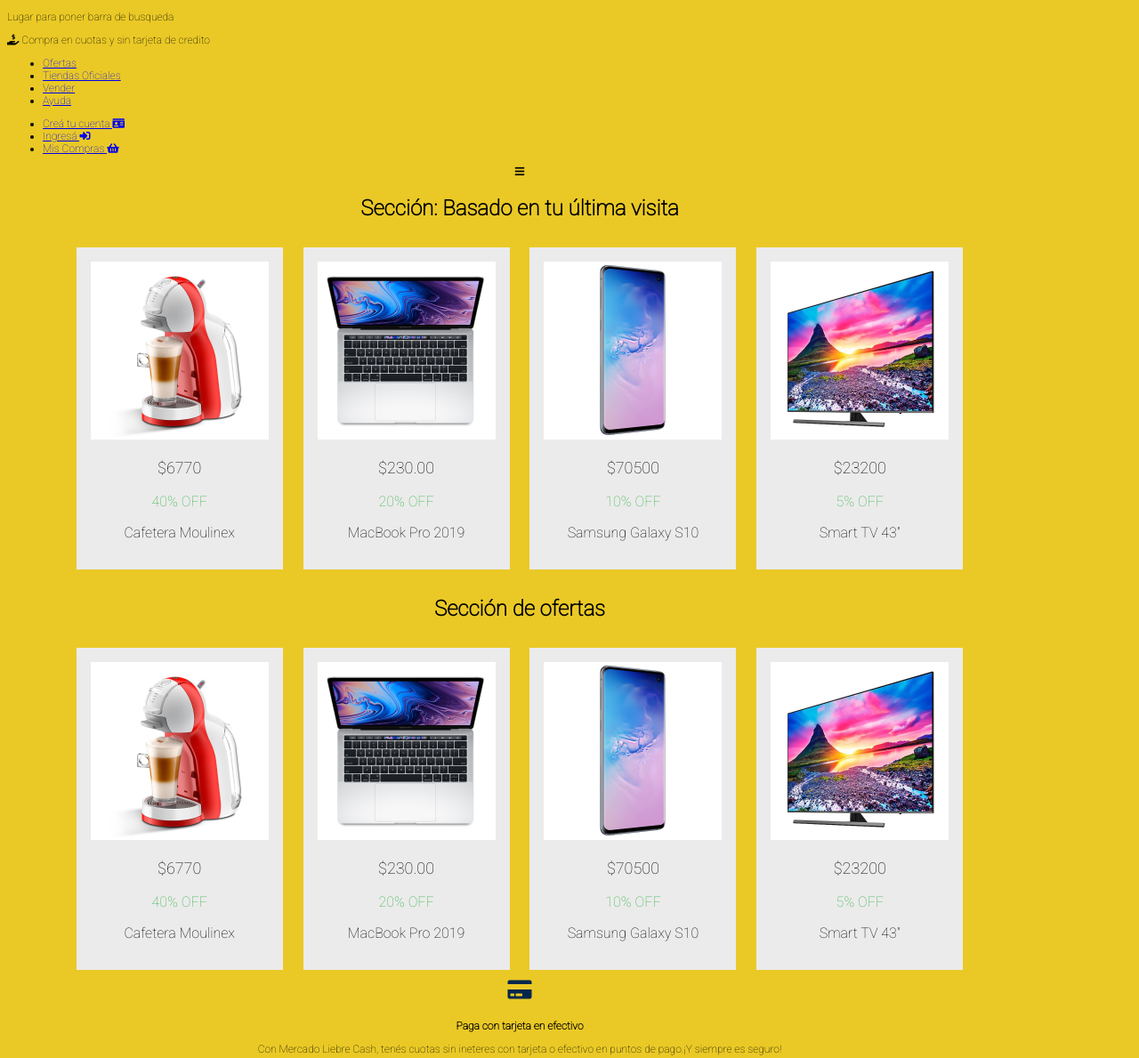
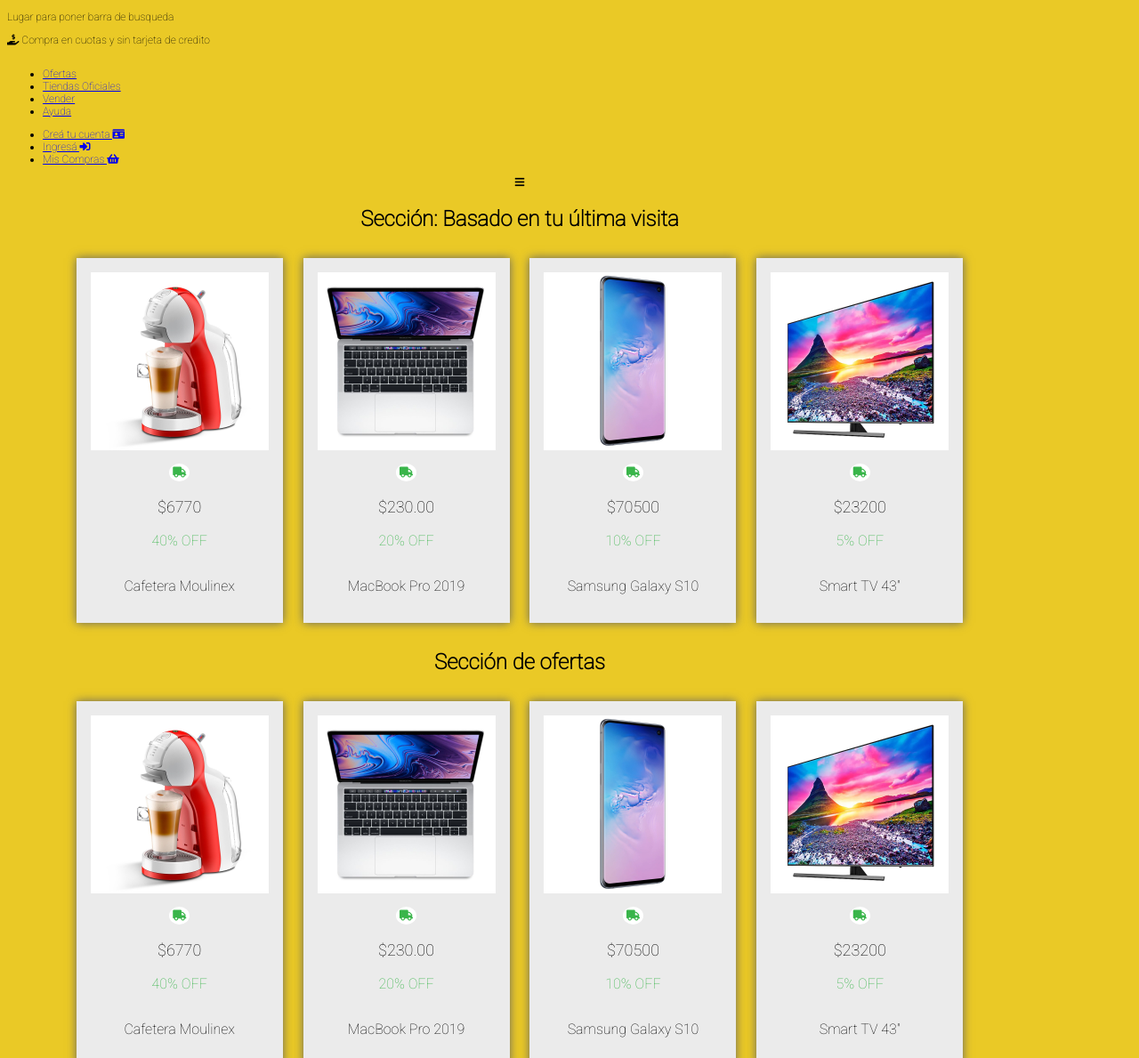
Before and after one commit to mmschiavon/mercadoliebre, a website: page views/home.html in a window 1280 px wide. Shown: the part 111-1300 px from the top of the page at 89% size. Drawn offline with Linux system fonts and the light colour scheme; files that its build step writes are made by us from their sources; files whose address does not match are found by name.

Commit message:
Etapa 3 terminada

```diff
--- a/public/css/style.css
+++ b/public/css/style.css
@@ -1,3 +1,36 @@
+@media (min-width: 361px)
+{
+article {
+
+    box-shadow: 0px 0px 10px rgb(100,100,100);
+
+}
+.descripciones {
+    display: none;
+
+}
+nav {
+    display:none;
+}
+
+
+}
+
+@media (min-width: 769px)
+{
+    .descripciones {
+        display: inline-block;
+
+    }
+    nav {
+        display:inline-block;
+    }
+
+}
+
+
+
+
 * {
 background-color: #EAC926;
 font-size: 12px;
@@ -49,3 +82,12 @@
     margin-bottom: 10px;
     color: #03264C;
 }
+article p i {
+    color: #39b54a;
+    padding: 4px;
+    border-width: 10px;
+    border-color: #39b54a;
+    border-radius: 90%;
+    text-align: center;
+    background-color: white;
+}
--- a/views/home.html
+++ b/views/home.html
@@ -40,24 +40,28 @@
             <h2 class='titulares'>Sección: Basado en tu última visita</h2>
             <article>
             <img height="200px" src="/static/images/img-cafetera-moulinex.jpg" alt="cafetera">
+            <p><i class="fas fa-truck"></i></p>
             <p class='precios'>$6770</p>
             <p class='descuentos'>40% OFF</p>
             <p class='descripciones'>Cafetera Moulinex</p>
             </article>
             <article>
             <img height="200px" src="/static/images/img-macbook-pro-2019.jpg" alt="macbook-pro">
+            <p><i class="fas fa-truck"></i></p>
             <p class='precios'>$230.00</p>
             <p class='descuentos'>20% OFF</p>
             <p class='descripciones'>MacBook Pro 2019</p>
             </article>
             <article>
             <img height="200px" src="/static/images/img-samsung-galaxy-s10.jpg" alt="celular">
+            <p><i class="fas fa-truck"></i></p>
             <p class='precios'>$70500</p>
             <p class='descuentos'>10% OFF</p>
             <p class='descripciones'>Samsung Galaxy S10</p>
             </article>
             <article>
             <img height="200px" src="/static/images/img-tv-samsung-smart.jpg" alt="tv">
+            <p><i class="fas fa-truck"></i></p>
             <p class='precios'>$23200</p>
             <p class='descuentos'>5% OFF</p>
             <p class='descripciones'>Smart TV 43"</p>
@@ -67,24 +71,28 @@
             <h2 class='titulares'>Sección de ofertas</h2>
             <article>
             <img height="200px" src="/static/images/img-cafetera-moulinex.jpg" alt="cafetera">
+            <p><i class="fas fa-truck"></i></p>
             <p class='precios'>$6770</p>
             <p class='descuentos'>40% OFF</p>
             <p class='descripciones'>Cafetera Moulinex</p>
             </article>
             <article>
             <img height="200px" src="/static/images/img-macbook-pro-2019.jpg" alt="macbook-pro">
+            <p><i class="fas fa-truck"></i></p>
             <p class='precios'>$230.00</p>
             <p class='descuentos'>20% OFF</p>
             <p class='descripciones'>MacBook Pro 2019</p>
             </article>
             <article>
             <img height="200px" src="/static/images/img-samsung-galaxy-s10.jpg" alt="celular">
+            <p><i class="fas fa-truck"></i></p>
             <p class='precios'>$70500</p>
             <p class='descuentos'>10% OFF</p>
             <p class='descripciones'>Samsung Galaxy S10</p>
             </article>
             <article>
             <img height="200px" src="/static/images/img-tv-samsung-smart.jpg" alt="tv">
+            <p><i class="fas fa-truck"></i></p>
             <p class='precios'>$23200</p>
             <p class='descuentos'>5% OFF</p>
             <p class='descripciones'>Smart TV 43"</p>
```
